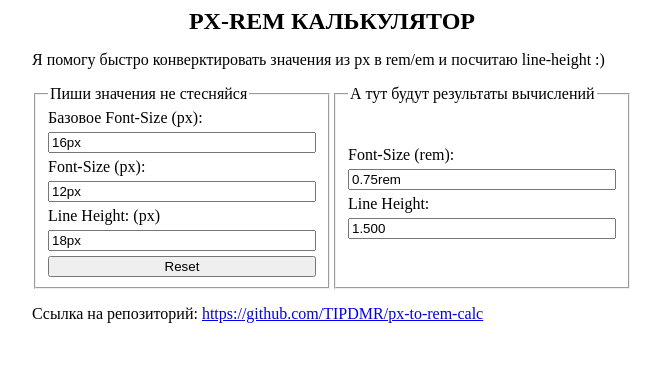
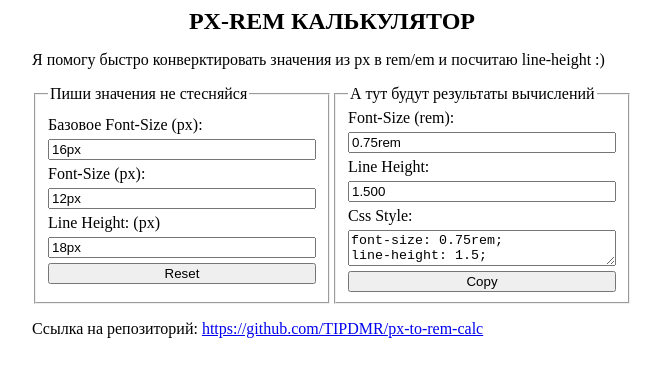
Before and after one commit to TIPDMR/px-to-rem-calc, a plain HTML site: page index.html in a window 1280 px wide. Shown: the whole page, without its empty margins (308-969 px from the left). Drawn offline with Linux system fonts and the light colour scheme.

Commit message:
Добавил вывод стилей для Css

```diff
--- a/index.html
+++ b/index.html
@@ -11,6 +11,7 @@
             display: grid;
             row-gap: 20px;
         }
+
         .main {
             display: flex;
             justify-content: center;
@@ -75,9 +76,13 @@
                     <label class="convector__label" for="line_height_px_answer">Line Height:</label>
                     <input name="line_height_px_answer" id="line_height_px_answer" type="text">
 
+                    <label class="convector__label" for="css_style">Css Style:</label>
+                    <textarea onclick="this.select()" name="css_style" id="css_style" type="text"></textarea>
+                    <input onclick="clipboard()" type="button" value="Copy">
                 </fieldset>
             </form>
-            <p>Ссылка на репозиторий: <a href="https://github.com/TIPDMR/px-to-rem-calc" target="_blank" class="convector__copy">https://github.com/TIPDMR/px-to-rem-calc</a></p>
+            <p>Ссылка на репозиторий: <a href="https://github.com/TIPDMR/px-to-rem-calc" target="_blank"
+                    class="convector__copy">https://github.com/TIPDMR/px-to-rem-calc</a></p>
         </section>
     </main>
     <script>
@@ -92,8 +97,13 @@
             form.elements.font_size_px_answer.value = fontSizePxAnswer + "rem";
             form.elements.line_height_px_answer.value = lineHeightPxAnswer.toFixed(3);
 
+            form.elements.css_style.value = "font-size: " + fontSizePxAnswer + "rem;\r\n" + "line-height: " + lineHeightPxAnswer + ";";
         }
-
+        function clipboard(event) {
+            var copyText = document.getElementById("css_style");
+            copyText.select();
+            document.execCommand("copy");
+        }
         form.addEventListener('change', convector);
         form.addEventListener('input', convector);
         form.addEventListener('click', convector);
```
